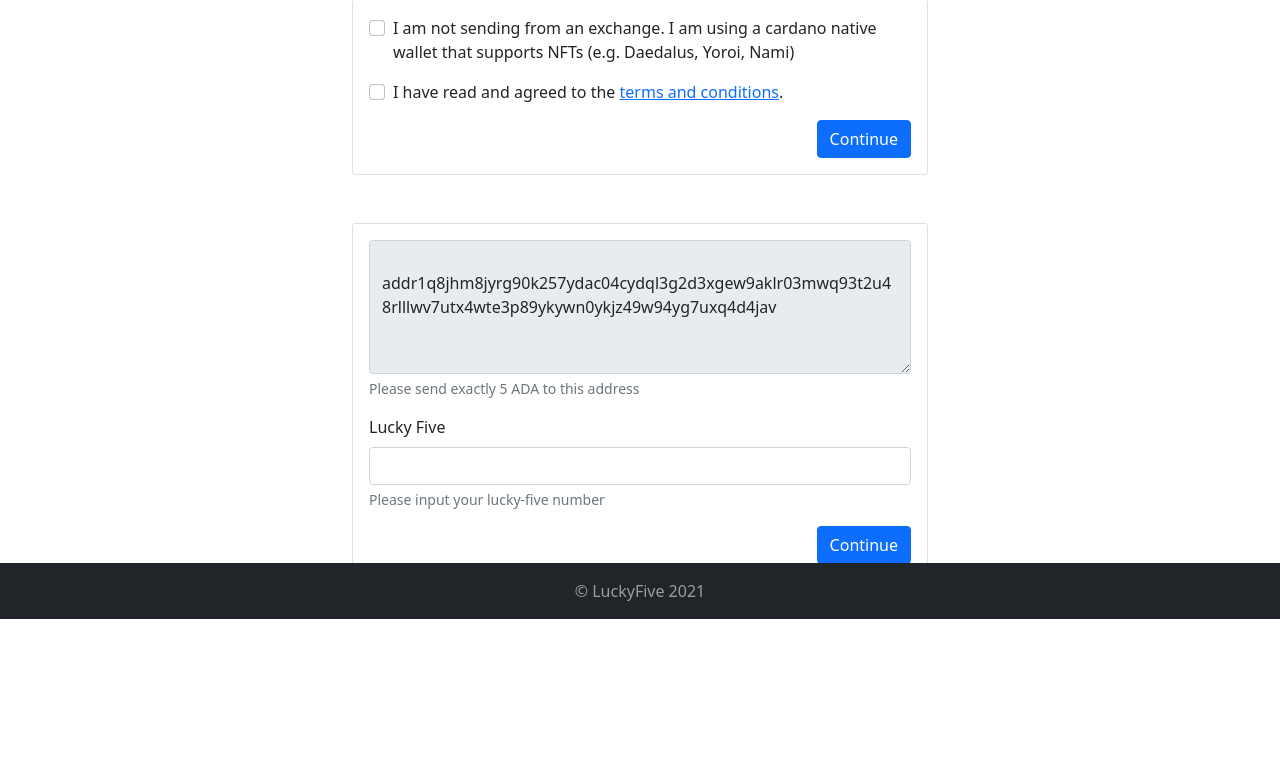
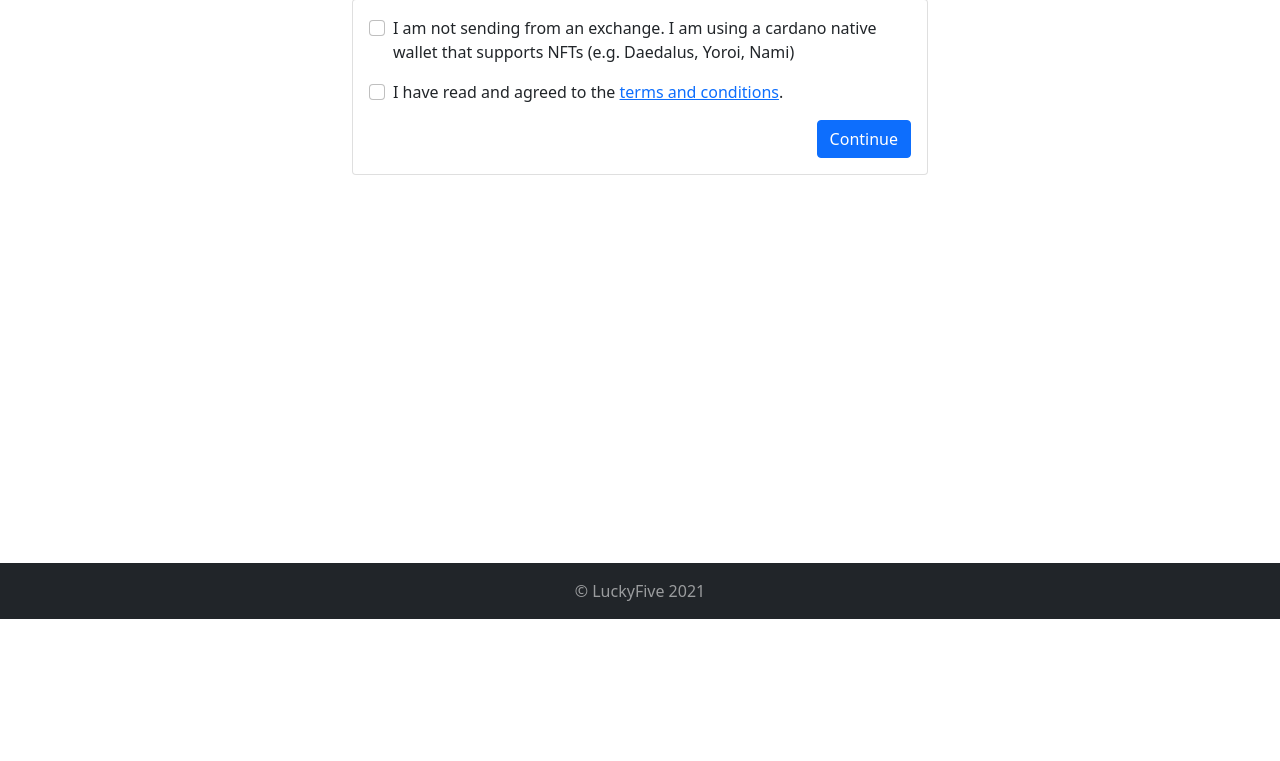
Before and after one commit to riidatibula/lucky-five, a Django app: page /buy-ticket/ in a window 1280 px wide. Shown: the part 181-942 px from the top of the page. After the commit the page ends 800 px from the top, so only its background shows below. Run offline with Django 3.2, Linux system fonts and the light colour scheme.

Commit message:
ui fixed

```diff
--- a/src/assets/css/main.css
+++ b/src/assets/css/main.css
@@ -14,6 +14,6 @@
     text-decoration: none;
 }
 
-.buy-ticket-notice {
+.buy-ticket-container {
     max-width: 600px;
 }
--- a/src/lottery/templates/lottery/buy_ticket.html
+++ b/src/lottery/templates/lottery/buy_ticket.html
@@ -3,9 +3,9 @@
 
 {% block content %}
 
-    <div class="container-fluid buy-ticket-notice mb-5">
+    <div class="container-fluid buy-ticket-container mb-5" id="buyTicketContainer">
         <div class="card">
-            <div class="card-body">
+            <div class="card-body" id="cardBody">
                 <div class="mb-3 form-check">
                     <input type="checkbox" class="form-check-input" id="walletCheck">
                     <label class="form-check-label" for="walletCheck">
@@ -20,30 +20,7 @@
                     </label>
                 </div>
                 <div id="alert"></div>
-                <div class="continue-button" align="end">
-                    <button class="btn btn-primary" onclick="acceptBuyTicketNotice()">
-                        Continue
-                    </button>
-                </div>
-            </div>
-        </div>
-    </div>
-
-    <div class="container-fluid buy-ticket-notice">
-        <div class="card">
-            <div class="card-body">
-                <div class="mb-3">
-                    <textarea class="form-control" id="exampleFormControlTextarea1" rows="5" aria-describedby="address" disabled readonly>
-                        addr1q8jhm8jyrg90k257ydac04cydql3g2d3xgew9aklr03mwq93t2u48rlllwv7utx4wte3p89ykywn0ykjz49w94yg7uxq4d4jav
-                    </textarea>
-                    <div id="address" class="form-text">Please send exactly 5 ADA to this address</div>
-                </div>
-                <div class="mb-3">
-                    <label for="luckyFive" class="form-label">Lucky Five</label>
-                    <input type="number" class="form-control" id="luckyFive" aria-describedby="help">
-                    <div id="help" class="form-text">Please input your lucky-five number</div>
-                </div>
-                <div class="continue-button" align="end">
+                <div class="continue-button" align="end" id="acceptBuyTicketNotice">
                     <button class="btn btn-primary">
                         Continue
                     </button>
@@ -58,9 +35,11 @@
 {% block script %}
     <script type="text/javascript">
 
-        function acceptBuyTicketNotice() {
+        $(document).ready(function() {
+            $("#acceptBuyTicketNotice").click(function() {
                 var walletCheck = document.getElementById("walletCheck").checked;
                 var termsCheck = document.getElementById("termsCheck").checked;
+                var $cardBody = $("#cardBody");
                 var $alert = $("#alert");
                 $alert.empty();
 
@@ -78,6 +57,15 @@
                         success: function (response) {
                             console.log(response)
                             if (response.status_code == 200) {
+                                $cardBody.empty();
+
+                                let paymentAddress = '<div class="mb-3" style="background-color: gray; padding: 20px; color: white;">addr1q8jhm8jyrg90k257ydac04cydql3g2d3xgew9aklr03mwq93t2u48rlllwv7utx4wte3p89ykywn0ykjz49w94yg7uxq4d4jav';
+
+                                let luckfive = '<div class="mb-3"><label for="luckyFive" class="form-label">Lucky Five</label><input type="number" class="form-control" id="luckyFive" aria-describedby="help"><div id="help" class="form-text">Please input your lucky-five number</div></div>';
+
+                                let button = '<div class="continue-button" align="end"><button class="btn btn-primary">Continue</button></div>';
+
+                                $cardBody.append([paymentAddress, luckfive, button]);
 
                             } else {
                                 let message = '<div class="alert alert-danger mb-3" role="alert">' +
@@ -88,7 +76,7 @@
                         dataType: "json"
                     });
                 }
-        }
-
+            });
+        });
     </script>
 {% endblock %}
```
Lines whose indentation alone changed are shown as unchanged.
